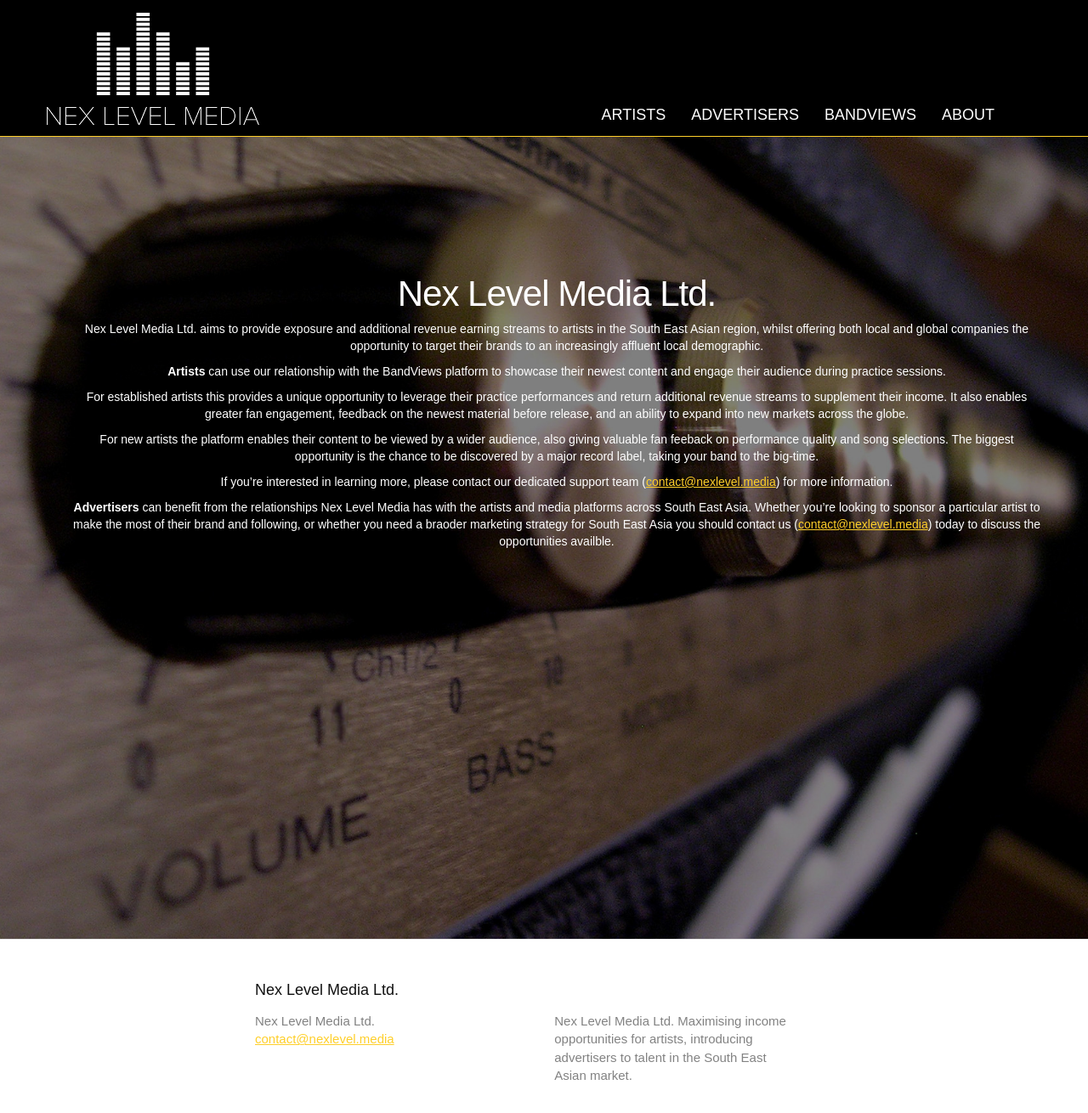
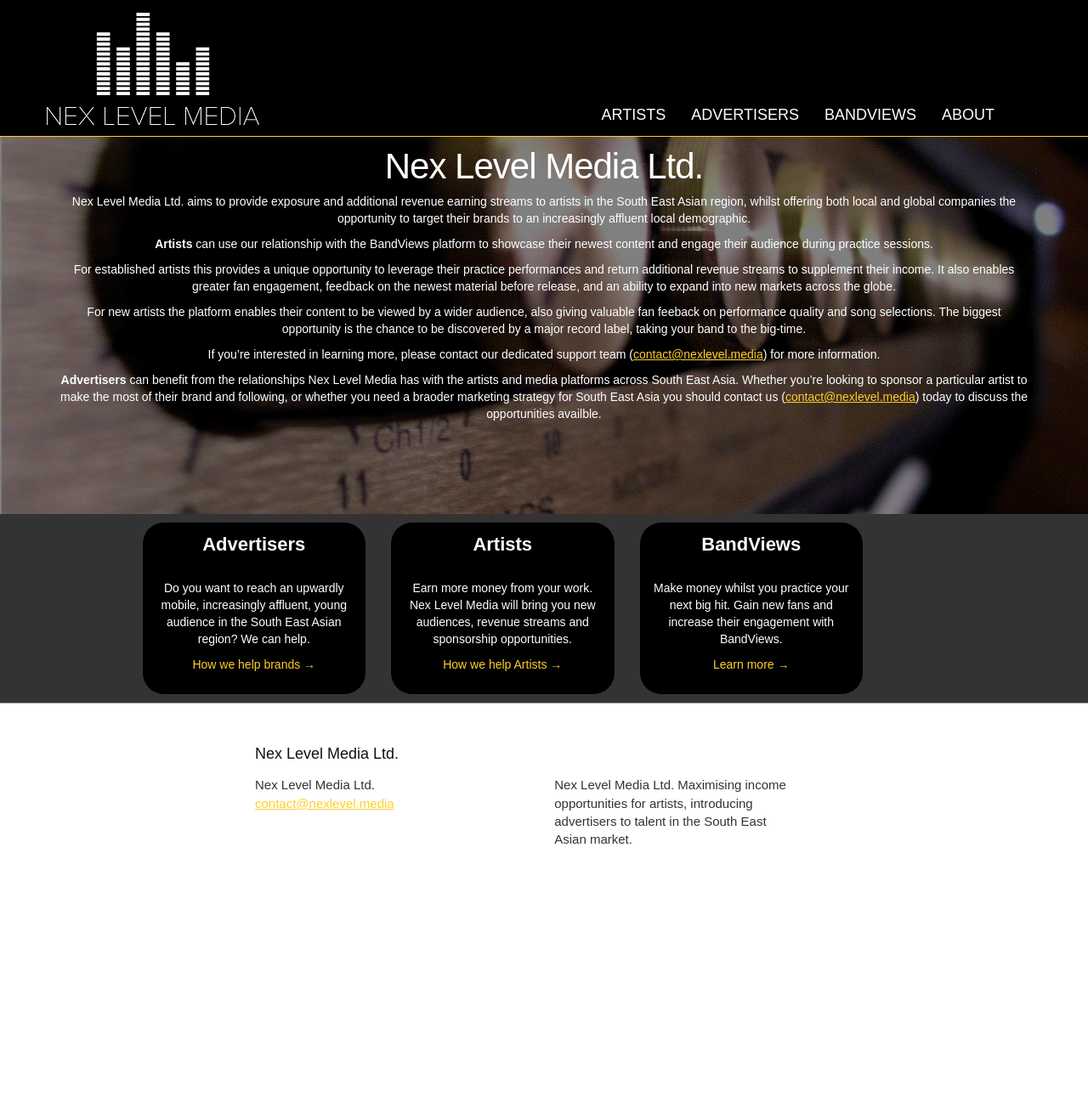
Before and after one commit to NexLevelMedia/NexLevel, a Jekyll site: the page built from index.md, in a window 1280 px wide and 1331 px high. Shown: the top 1310 px of the window at 85% size. Built offline with Jekyll 4.4.1, drawn with Linux system fonts in a browser that asks for light colours; nearby versions of some CDN libraries.

Commit message:
features tabs

```diff
--- /dev/null
+++ b/_layouts/home.html
@@ -0,0 +1,61 @@
+<!DOCTYPE html>
+<html>
+
+  {% include head.html %}
+
+  <body>
+
+<section id="topbuffer">
+  {% include navbar.html %}
+</section>
+<section id="homebody">
+
+    <div class="container">
+        <header>
+    		<h1 class="post-title">{{ page.title }}</h1>
+  		</header>
+
+  		<article class="post-content">
+   		 {{ content }}
+  		</article>
+  	</div>
+</section>
+<section id="features">
+	<div class="container">
+		<div class="row">
+			<div class="col-md-3 col-md-offset-1" id="feature">
+				<div class="panel-panel-default">
+				<div class="panel-heading">Advertisers</div>
+				<div class="panel-body">
+					<p>Do you want to reach an upwardly mobile, increasingly affluent, young audience in the South East Asian region? We can help.</p>
+					<p><a class="page-link" href="{{ site.baseurl }}/advertisers/">How we help brands &#8594;</a></p>
+				</div>
+				</div>
+			</div>
+			<div class="col-md-3" id="feature">
+				<div class="panel-panel-default">
+					<div class="panel-heading">Artists</div>
+					<div class="panel-body">
+						<p>Earn more money from your work. Nex Level Media will bring you new audiences, revenue streams and sponsorship opportunities.</p>
+						<p><a class="page-link" href="{{ site.baseurl }}/artists/">How we help Artists &#8594; </a></p>
+					 </div>
+				</div>
+			</div>
+			<div class="col-md-3" id="feature">
+				<div class="panel-panel-default">
+					<div class="panel-heading">BandViews</div>
+					<div class="panel-body">
+						<p>Make money whilst you practice your next big hit. Gain new fans and increase their engagement with BandViews.</p>
+						<p><a class="page-link" href="{{ site.baseurl }}/bandviews/">Learn more &#8594;</a></p>
+					</div>
+				</div>
+			</div>
+		</div>
+	</div>
+</section>
+
+    {% include footer.html %}
+
+  </body>
+
+</html>
--- a/css/main.scss
+++ b/css/main.scss
@@ -17,7 +17,7 @@ $text-color:       #111;
 $background-color: #fdfdfd;
 $brand-color:      #2a7ae2;
 
-$grey-color:       #828282;
+$grey-color:       #333333;
 $grey-color-light: lighten($grey-color, 40%);
 $grey-color-dark:  darken($grey-color, 25%);
 $cognopiayellow: #fecf2a;
@@ -83,7 +83,32 @@ text-align: center;
     -moz-background-size: cover;
     background-size: cover;
     -o-background-size: cover;
-    height: 950px;
+    height: 450px;
+}
+
+#features {
+	background-color: $grey-color;
+	color: white;
+	height: auto;
+}
+
+/* styling for the features panels */
+#feature > div {
+	margin-top: 10px;
+	margin-bottom: 10px;
+	border-radius: 25px;
+	background-color: black;
+	text-align: center;
+}
+
+#feature > div > div.panel-heading {
+	font-size: 22px;
+	font-weight: 600;
+}
+
+#feature > div > div.panel-body > p > a {
+	color: $cognopiayellow;
+	text-decoration: none;
 }
 
 /* Header */
```
Also changed, not shown: index.md (+1 -1 lines), Gemfile.lock.
